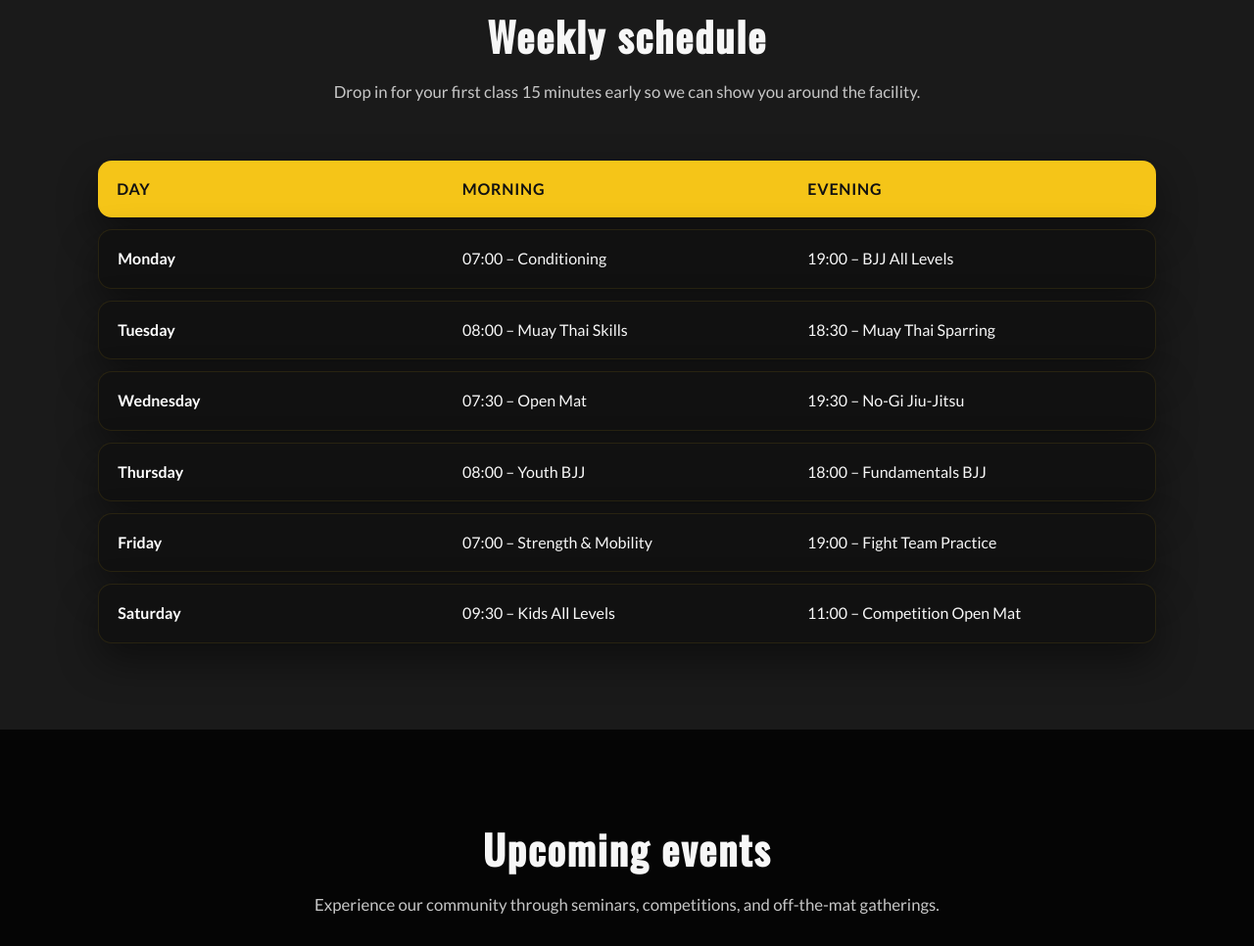
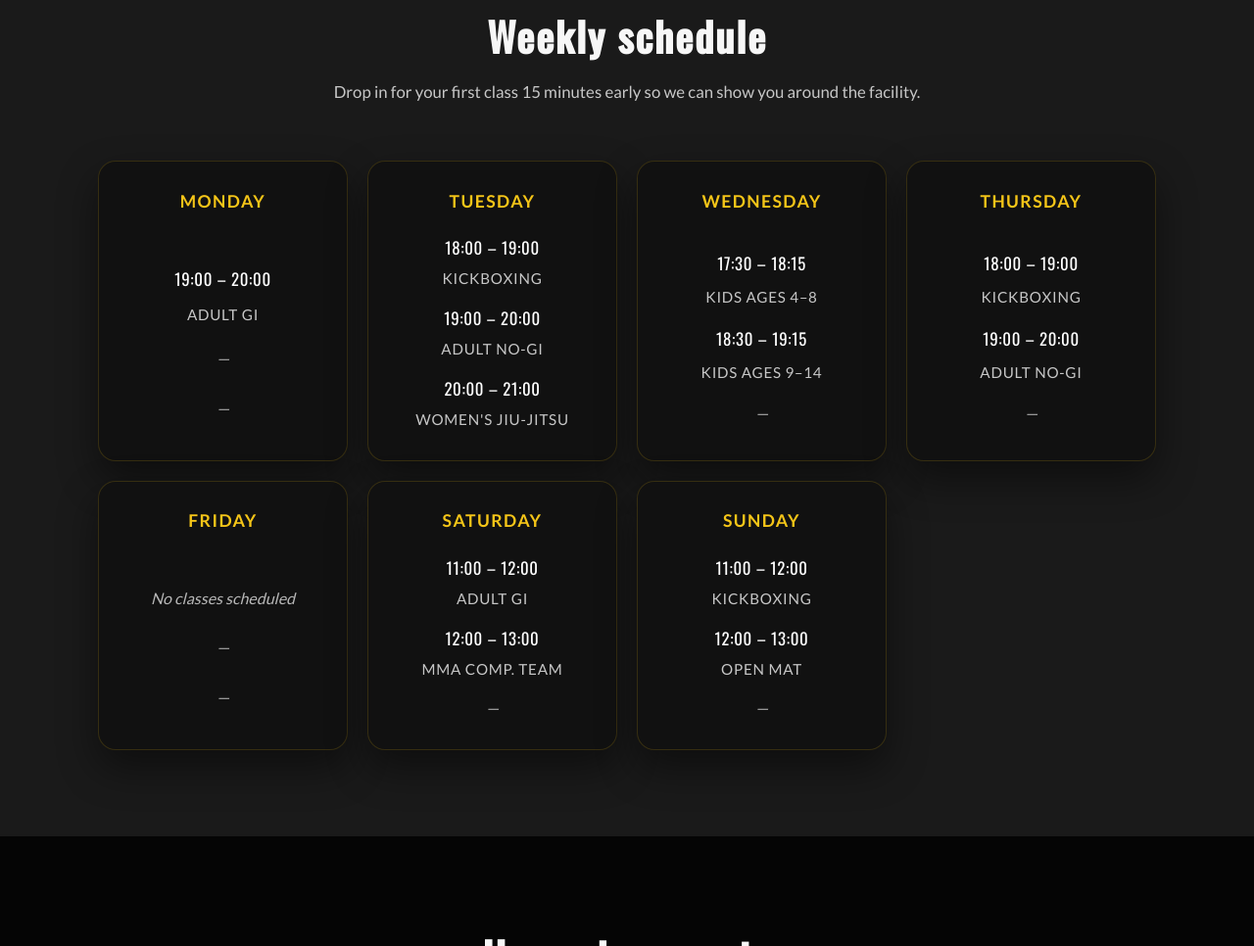
Before and after one commit to MichaelOrSd/evolution-martial-arts-nl, a plain HTML site: page index.html in a window 1280 px wide. Shown: the part 1514-2480 px from the top of the page at 98% size. Drawn offline with nearby package versions, Linux system fonts and the light colour scheme.

Commit message:
Redesign weekly schedule as daily columns

```diff
--- a/assets/css/site.css
+++ b/assets/css/site.css
@@ -424,35 +424,70 @@ img {
   color: rgba(255, 255, 255, 0.65);
 }
 
-.schedule-grid {
+.schedule-week {
   display: grid;
-  gap: 0.75rem;
+  gap: 1.25rem;
 }
 
-.schedule-heading,
-.schedule-row {
-  display: grid;
-  grid-template-columns: repeat(3, minmax(0, 1fr));
-  gap: 1rem;
-  padding: 1rem 1.2rem;
-  border-radius: 14px;
-  background: var(--color-surface);
-  box-shadow: var(--shadow-soft);
-  border: 1px solid rgba(245, 197, 24, 0.1);
+@media (min-width: 640px) {
+  .schedule-week {
+    grid-template-columns: repeat(auto-fit, minmax(220px, 1fr));
+  }
 }
 
-.schedule-heading {
-  font-weight: 700;
+.schedule-day {
+  background: var(--color-surface);
+  border-radius: 18px;
+  padding: 1.6rem 1.4rem 1.8rem;
+  box-shadow: var(--shadow-soft);
+  border: 1px solid rgba(245, 197, 24, 0.16);
+  display: grid;
+  gap: 1.2rem;
+  text-align: center;
+}
+
+.schedule-day h3 {
+  margin: 0;
+  font-size: 1.1rem;
+  letter-spacing: 0.08em;
+  text-transform: uppercase;
+  font-weight: 600;
+  color: var(--color-accent);
+}
+
+.schedule-day ul {
+  list-style: none;
+  margin: 0;
+  padding: 0;
+  display: grid;
+  gap: 0.85rem;
+}
+
+.schedule-class {
+  display: grid;
+  gap: 0.15rem;
+}
+
+.schedule-class time {
+  display: block;
+  font-family: 'Oswald', sans-serif;
+  font-size: 1.05rem;
+  letter-spacing: 0.04em;
+  color: var(--color-white);
+}
+
+.schedule-class span {
+  display: block;
+  margin-top: 0.2rem;
+  font-size: 0.95rem;
   text-transform: uppercase;
   letter-spacing: 0.05em;
-  background: var(--color-accent);
-  color: #111111;
-  border: none;
+  color: var(--color-text-light);
 }
 
-.schedule-row span:first-child {
-  font-weight: 600;
-  color: var(--color-white);
+.schedule-class--empty {
+  font-style: italic;
+  color: rgba(255, 255, 255, 0.7);
 }
 
 .coaches {
--- a/index.html
+++ b/index.html
@@ -104,42 +104,99 @@
             <h2 id="schedule-title">Weekly schedule</h2>
             <p>Drop in for your first class 15 minutes early so we can show you around the facility.</p>
           </header>
-          <div class="schedule-grid" role="table" aria-label="Weekly class schedule">
-            <div class="schedule-heading" role="row">
-              <span role="columnheader">Day</span>
-              <span role="columnheader">Morning</span>
-              <span role="columnheader">Evening</span>
-            </div>
-            <div class="schedule-row" role="row">
-              <span role="rowheader">Monday</span>
-              <span>07:00 – Conditioning</span>
-              <span>19:00 – BJJ All Levels</span>
-            </div>
-            <div class="schedule-row" role="row">
-              <span role="rowheader">Tuesday</span>
-              <span>08:00 – Muay Thai Skills</span>
-              <span>18:30 – Muay Thai Sparring</span>
-            </div>
-            <div class="schedule-row" role="row">
-              <span role="rowheader">Wednesday</span>
-              <span>07:30 – Open Mat</span>
-              <span>19:30 – No-Gi Jiu-Jitsu</span>
-            </div>
-            <div class="schedule-row" role="row">
-              <span role="rowheader">Thursday</span>
-              <span>08:00 – Youth BJJ</span>
-              <span>18:00 – Fundamentals BJJ</span>
-            </div>
-            <div class="schedule-row" role="row">
-              <span role="rowheader">Friday</span>
-              <span>07:00 – Strength &amp; Mobility</span>
-              <span>19:00 – Fight Team Practice</span>
-            </div>
-            <div class="schedule-row" role="row">
-              <span role="rowheader">Saturday</span>
-              <span>09:30 – Kids All Levels</span>
-              <span>11:00 – Competition Open Mat</span>
-            </div>
+          <div class="schedule-week" role="list" aria-label="Weekly class schedule">
+            <article class="schedule-day" role="listitem">
+              <h3>Monday</h3>
+              <ul>
+                <li class="schedule-class">
+                  <time datetime="19:00">19:00 – 20:00</time>
+                  <span>Adult Gi</span>
+                </li>
+                <li class="schedule-class schedule-class--empty">—</li>
+                <li class="schedule-class schedule-class--empty">—</li>
+              </ul>
+            </article>
+            <article class="schedule-day" role="listitem">
+              <h3>Tuesday</h3>
+              <ul>
+                <li class="schedule-class">
+                  <time datetime="18:00">18:00 – 19:00</time>
+                  <span>Kickboxing</span>
+                </li>
+                <li class="schedule-class">
+                  <time datetime="19:00">19:00 – 20:00</time>
+                  <span>Adult No-Gi</span>
+                </li>
+                <li class="schedule-class">
+                  <time datetime="20:00">20:00 – 21:00</time>
+                  <span>Women's Jiu-Jitsu</span>
+                </li>
+              </ul>
+            </article>
+            <article class="schedule-day" role="listitem">
+              <h3>Wednesday</h3>
+              <ul>
+                <li class="schedule-class">
+                  <time datetime="17:30">17:30 – 18:15</time>
+                  <span>Kids Ages 4–8</span>
+                </li>
+                <li class="schedule-class">
+                  <time datetime="18:30">18:30 – 19:15</time>
+                  <span>Kids Ages 9–14</span>
+                </li>
+                <li class="schedule-class schedule-class--empty">—</li>
+              </ul>
+            </article>
+            <article class="schedule-day" role="listitem">
+              <h3>Thursday</h3>
+              <ul>
+                <li class="schedule-class">
+                  <time datetime="18:00">18:00 – 19:00</time>
+                  <span>Kickboxing</span>
+                </li>
+                <li class="schedule-class">
+                  <time datetime="19:00">19:00 – 20:00</time>
+                  <span>Adult No-Gi</span>
+                </li>
+                <li class="schedule-class schedule-class--empty">—</li>
+              </ul>
+            </article>
+            <article class="schedule-day" role="listitem">
+              <h3>Friday</h3>
+              <ul>
+                <li class="schedule-class schedule-class--empty">No classes scheduled</li>
+                <li class="schedule-class schedule-class--empty">—</li>
+                <li class="schedule-class schedule-class--empty">—</li>
+              </ul>
+            </article>
+            <article class="schedule-day" role="listitem">
+              <h3>Saturday</h3>
+              <ul>
+                <li class="schedule-class">
+                  <time datetime="11:00">11:00 – 12:00</time>
+                  <span>Adult Gi</span>
+                </li>
+                <li class="schedule-class">
+                  <time datetime="12:00">12:00 – 13:00</time>
+                  <span>MMA Comp. Team</span>
+                </li>
+                <li class="schedule-class schedule-class--empty">—</li>
+              </ul>
+            </article>
+            <article class="schedule-day" role="listitem">
+              <h3>Sunday</h3>
+              <ul>
+                <li class="schedule-class">
+                  <time datetime="11:00">11:00 – 12:00</time>
+                  <span>Kickboxing</span>
+                </li>
+                <li class="schedule-class">
+                  <time datetime="12:00">12:00 – 13:00</time>
+                  <span>Open Mat</span>
+                </li>
+                <li class="schedule-class schedule-class--empty">—</li>
+              </ul>
+            </article>
           </div>
         </div>
       </section>
```
Also changed, not shown: assets/css/site.min.css.
